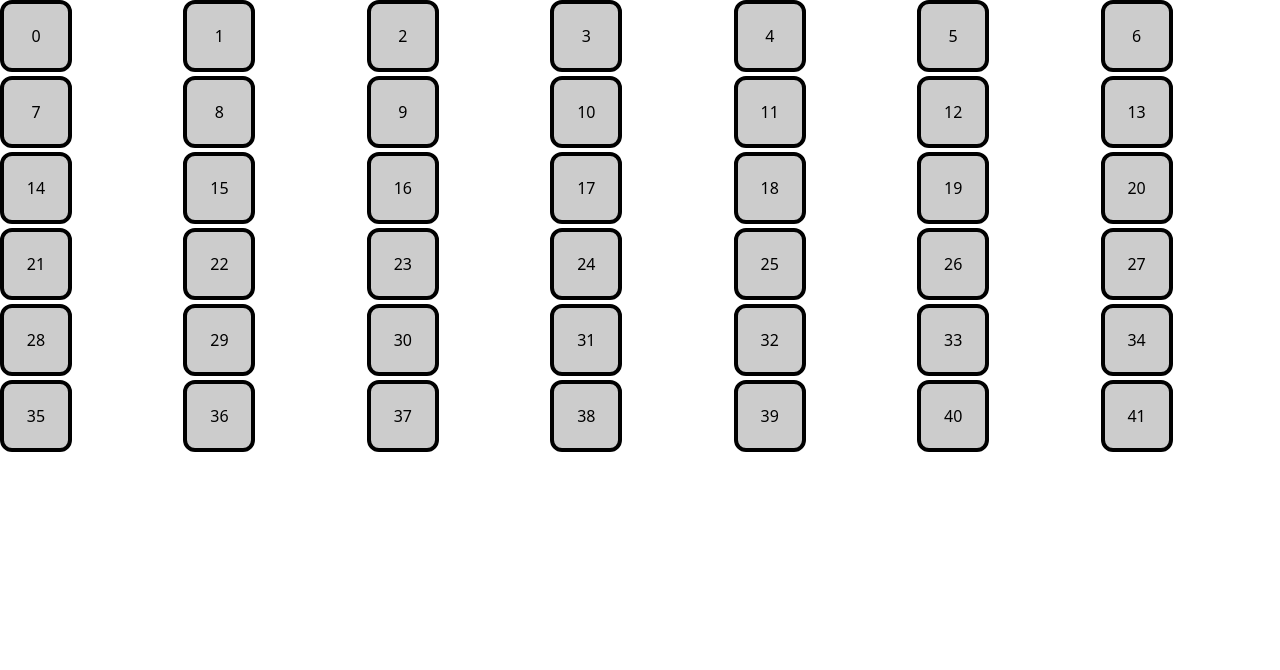
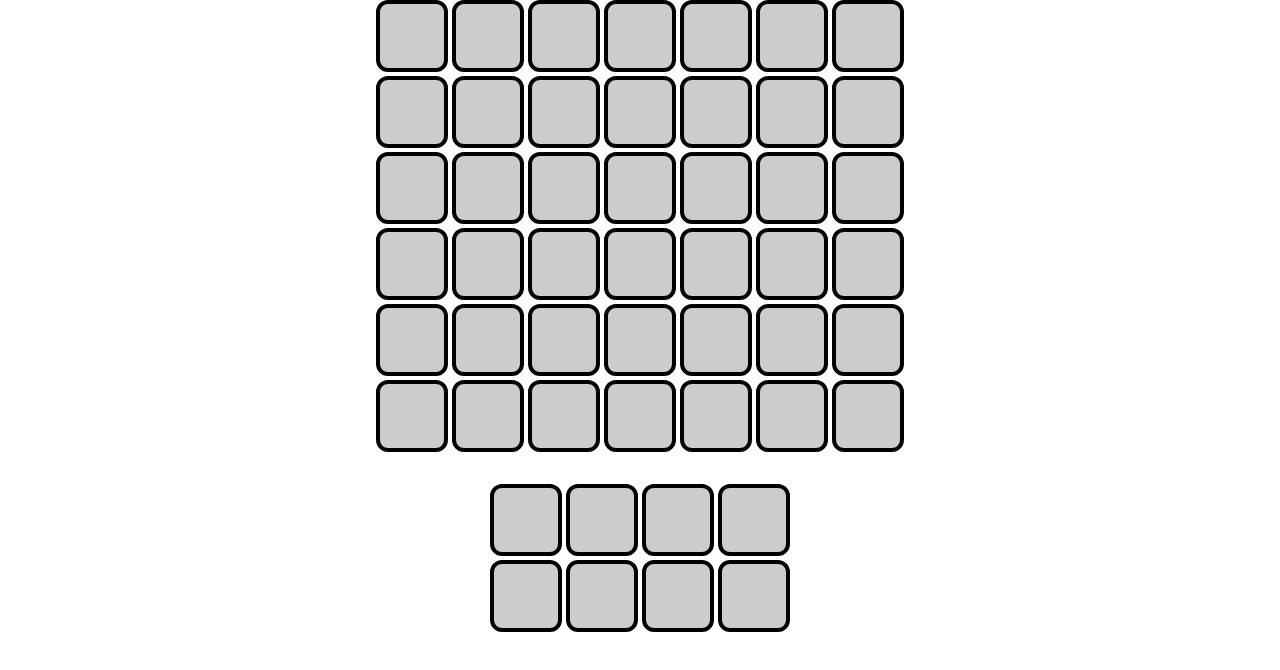
Before and after one commit to xandwr/word-gravity-pure, a SvelteKit app: page / in a window 1280 px wide. Shown: the top 670 px of the page. Built offline with nearby package versions, Linux system fonts and the light colour scheme.

Commit message:
Word grid

```diff
--- a/src/components/letterSlot.svelte
+++ b/src/components/letterSlot.svelte
@@ -6,7 +6,6 @@
 
 <div
     id="letterSlot"
+    itemid={index}
     class="aspect-square rounded-xl border-4 bg-black/20 flex flex-col items-center justify-center w-10 h-10 p-8"
->
-    <p>{index}</p>
-</div>
+></div>
--- /dev/null
+++ b/src/components/playerHand.svelte
@@ -0,0 +1,9 @@
+<script>
+    import LetterSlot from "./letterSlot.svelte";
+</script>
+
+<div class="grid grid-cols-4 grid-rows-2 gap-1 w-fit h-fit">
+    {#each Array(8) as _, index}
+        <LetterSlot {index} />
+    {/each}
+</div>
--- a/src/components/wordGrid.svelte
+++ b/src/components/wordGrid.svelte
@@ -6,7 +6,7 @@
     const totalSlots = GRID_COLS * GRID_ROWS;
 </script>
 
-<div class="grid grid-cols-7 grid-rows-6 gap-1">
+<div class="grid grid-cols-7 grid-rows-6 gap-1 w-fit h-fit">
     {#each Array(GRID_COLS * GRID_ROWS) as _, index}
         <LetterSlot {index} />
     {/each}
--- a/src/lib/game/state.ts
+++ b/src/lib/game/state.ts
@@ -1,7 +1,5 @@
 import { nanoid } from "nanoid";
 import type { TileData } from "./types";
-
-
 
 export function createTile(letter: string, baseScore: number): TileData {
     return {
--- a/src/routes/+page.svelte
+++ b/src/routes/+page.svelte
@@ -1,7 +1,11 @@
 <script>
     import WordGrid from "../components/wordGrid.svelte";
+    import PlayerHand from "../components/playerHand.svelte";
 </script>
 
 <main>
-    <WordGrid />
+    <div class="flex flex-col items-center gap-y-8">
+        <WordGrid />
+        <PlayerHand />
+    </div>
 </main>
```
